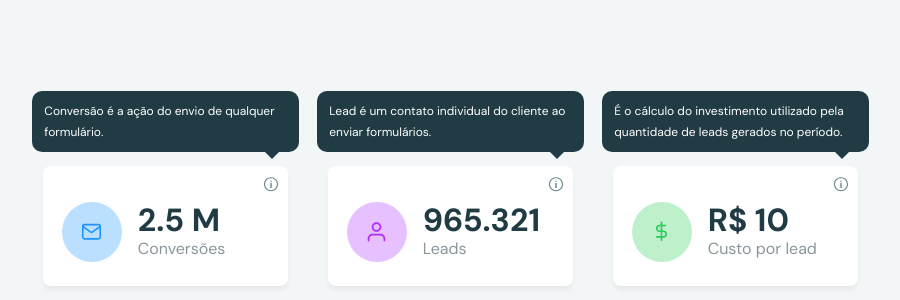
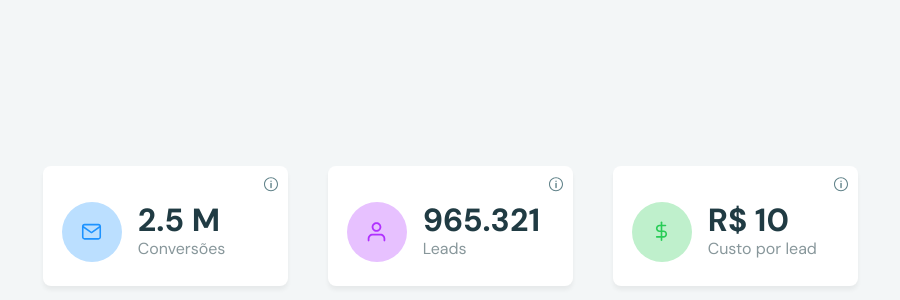
Before and after one commit to alalan55/Desafio_cupola, a Vue app: page / in a window 1280 px wide. Shown: the part 174-474 px from the top of the page, without its empty margins (190-1090 px from the left). Built offline with nearby package versions, Linux system fonts and the light colour scheme.

Commit message:
Alteraçãod e valor para false

```diff
--- a/src/components/organisms/CardComponent.vue
+++ b/src/components/organisms/CardComponent.vue
@@ -35,7 +35,7 @@ export default {
     cardData: { type: Object, required: true },
   },
   setup() {
-    const showTooltip = ref(true);
+    const showTooltip = ref(false);
     const showOrHideTooltip = () => {
       showTooltip.value == true
         ? (showTooltip.value = false)
@@ -63,7 +63,7 @@ export default {
     left: -11px;
     right: -11px;
     background: $deep-blue-3;
-    padding: 0.5rem 0.8rem .66rem;
+    padding: 0.5rem 0.8rem 0.66rem;
     border-radius: 10px;
     .content-tooltip {
       width: 100%;
```
